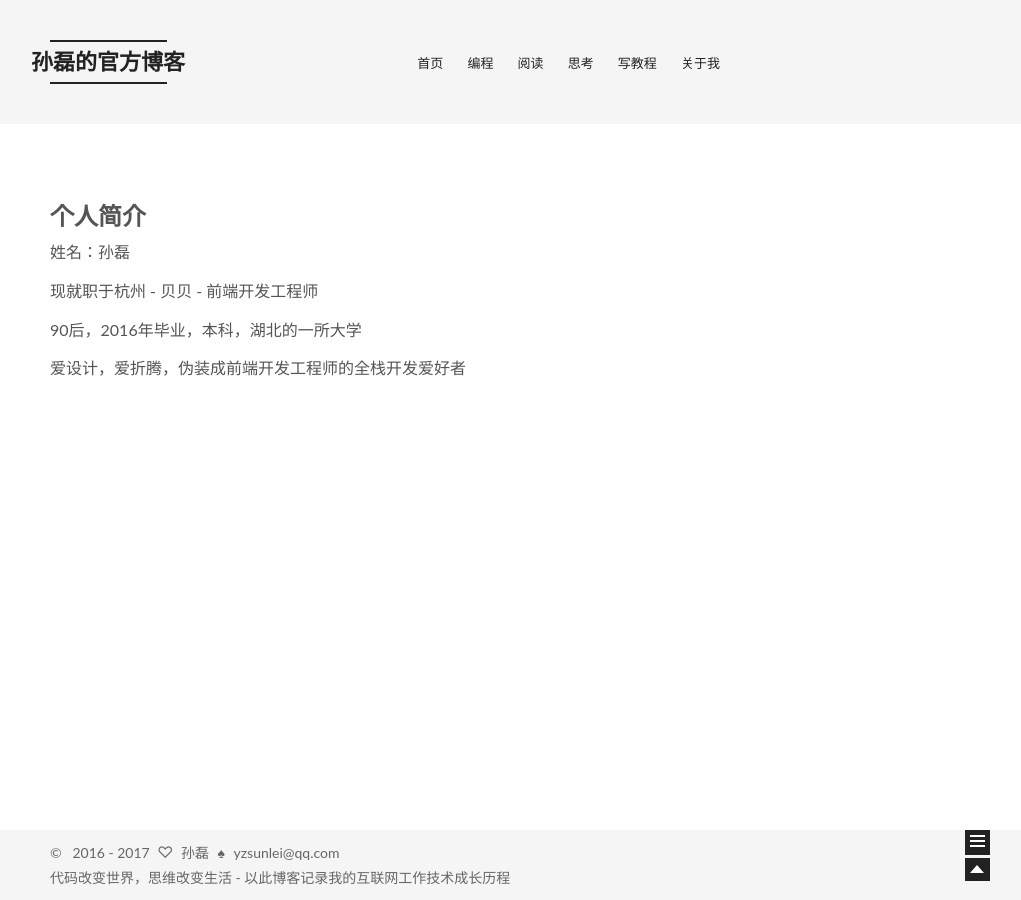
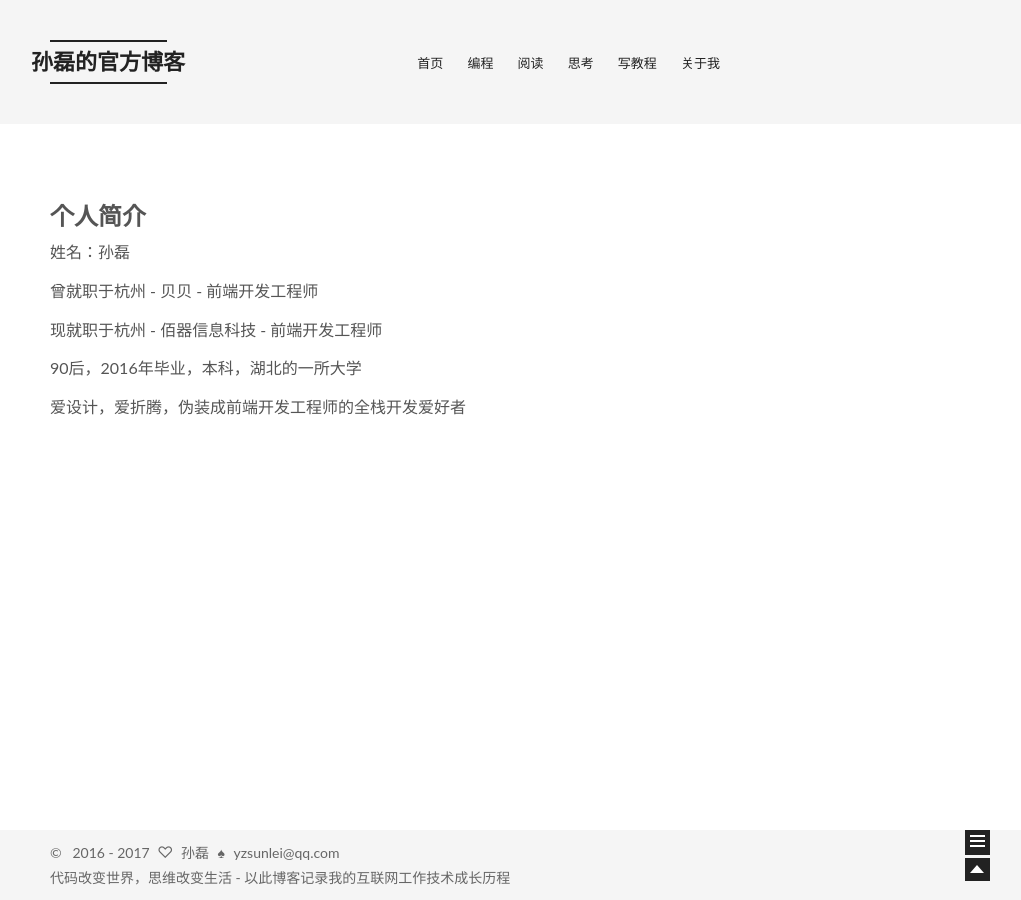
Before and after one commit to yzsunlei/yzsunlei.github.io, a Jekyll site: the page built from about.html, in a window 1280 px wide. Shown: the whole page, without its empty margins (240-1261 px from the left). Built offline with Jekyll 4.4.1, drawn with Linux system fonts in a browser that asks for light colours.

Commit message:
关于我修改

```diff
--- a/about.html
+++ b/about.html
@@ -5,6 +5,7 @@ title: 关于我-孙磊的官方博客
 
 <h1>个人简介</h1>
 <p>姓名：孙磊</p>
-<p>现就职于杭州 - 贝贝 - 前端开发工程师</p>
+<p>曾就职于杭州 - 贝贝 - 前端开发工程师</p>
+<p>现就职于杭州 - 佰器信息科技 - 前端开发工程师</p>
 <p>90后，2016年毕业，本科，湖北的一所大学</p>
 <p>爱设计，爱折腾，伪装成前端开发工程师的全栈开发爱好者</p>
```
